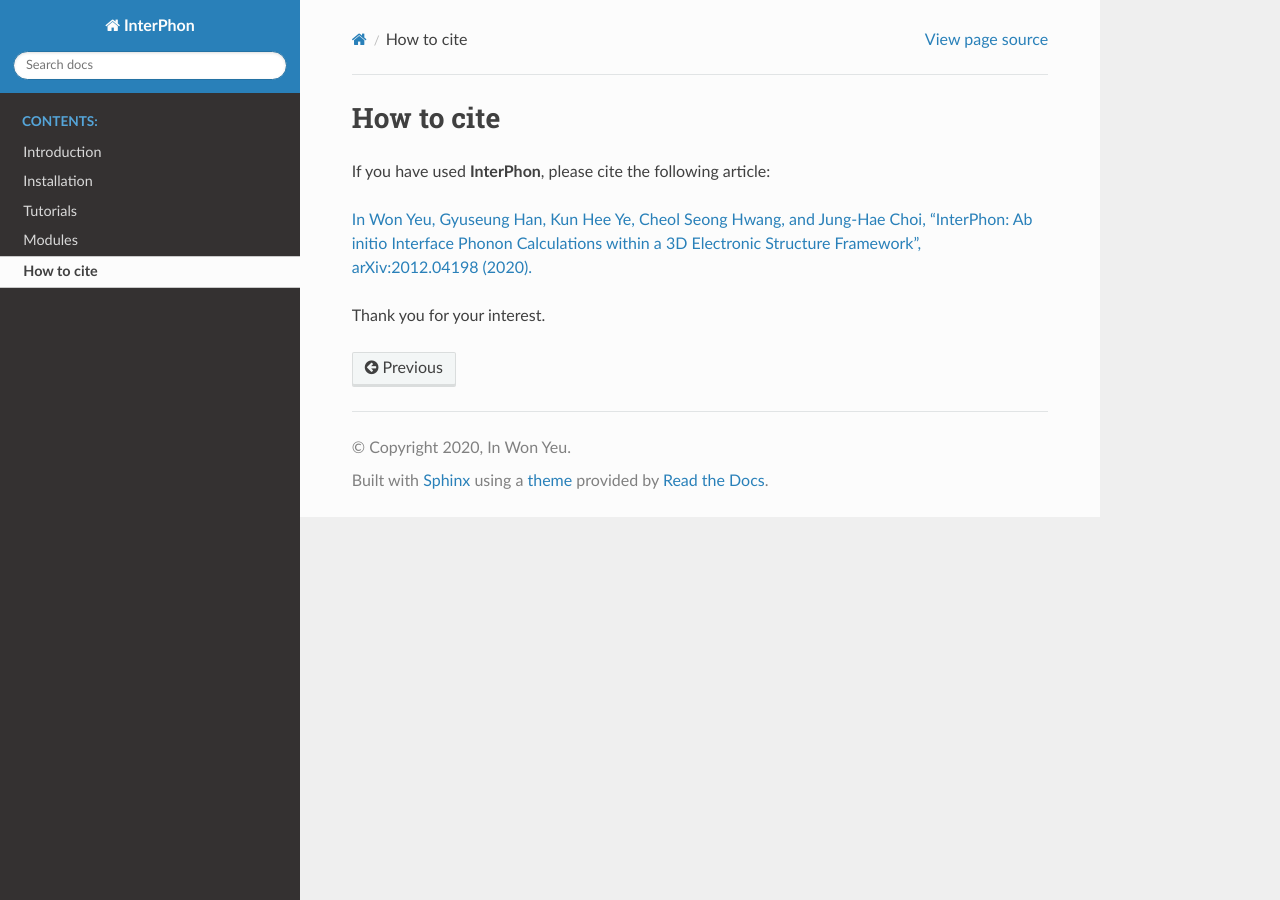
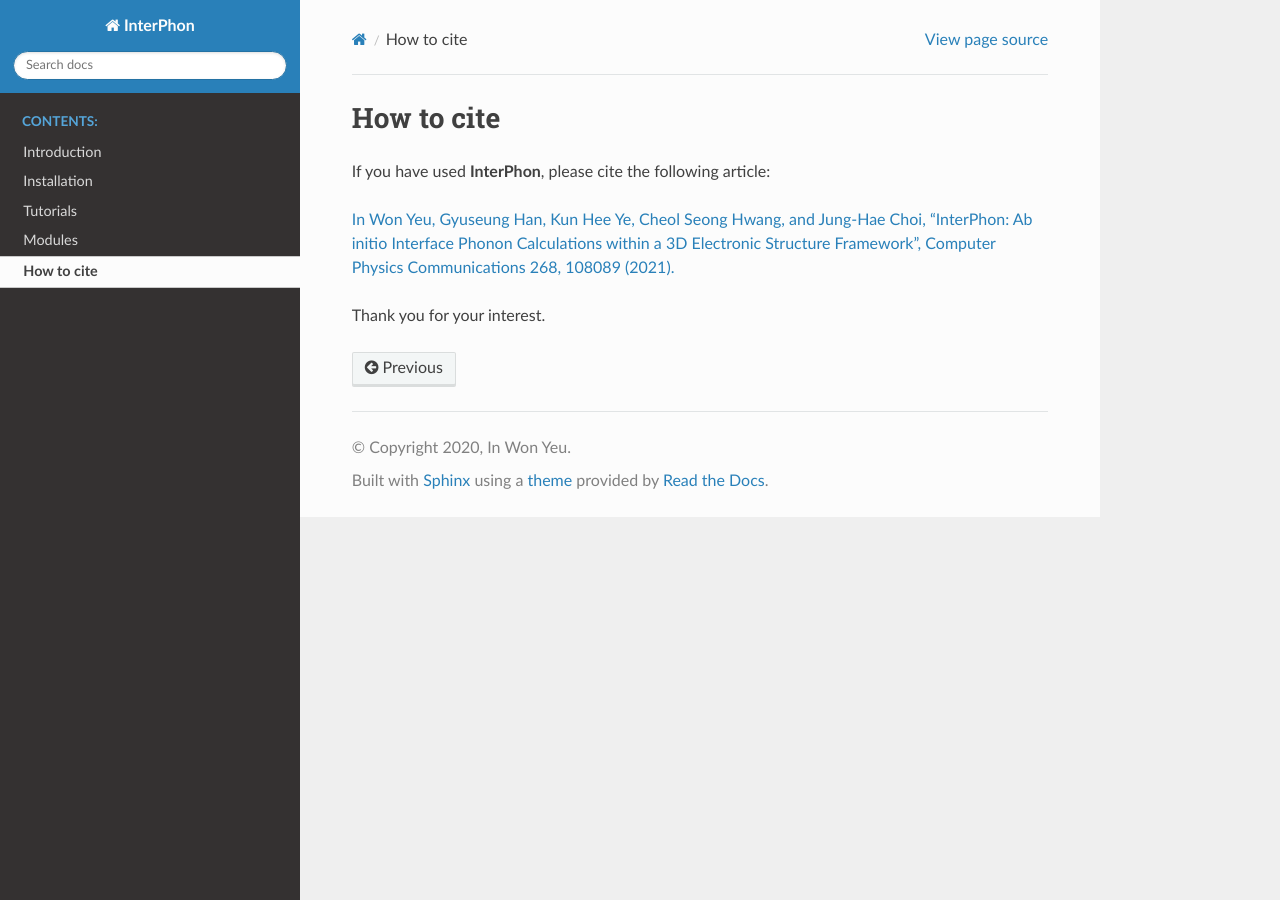
Before and after one commit to InWonYeu/interphon, a Sphinx documentation site: the page built from docs/source/how_to_cite.rst, in a window 1280 px wide. Built offline with Sphinx 7.4.7 and the Read the Docs theme 2.0.0, drawn with Linux system fonts in a browser that asks for light colours.

Commit message:
Update how_to_cite.rst

```diff
--- a/docs/source/how_to_cite.rst
+++ b/docs/source/how_to_cite.rst
@@ -6,6 +6,6 @@ If you have used **InterPhon**, please cite the following article:
 
 `In Won Yeu, Gyuseung Han, Kun Hee Ye, Cheol Seong Hwang, and Jung-Hae Choi,
 "InterPhon: Ab initio Interface Phonon Calculations within a 3D Electronic Structure Framework",
-arXiv:2012.04198 (2020). <https://arxiv.org/abs/2012.04198>`_
+Computer Physics Communications 268, 108089 (2021). <https://doi.org/10.1016/j.cpc.2021.108089>`_
 
 Thank you for your interest.
```
